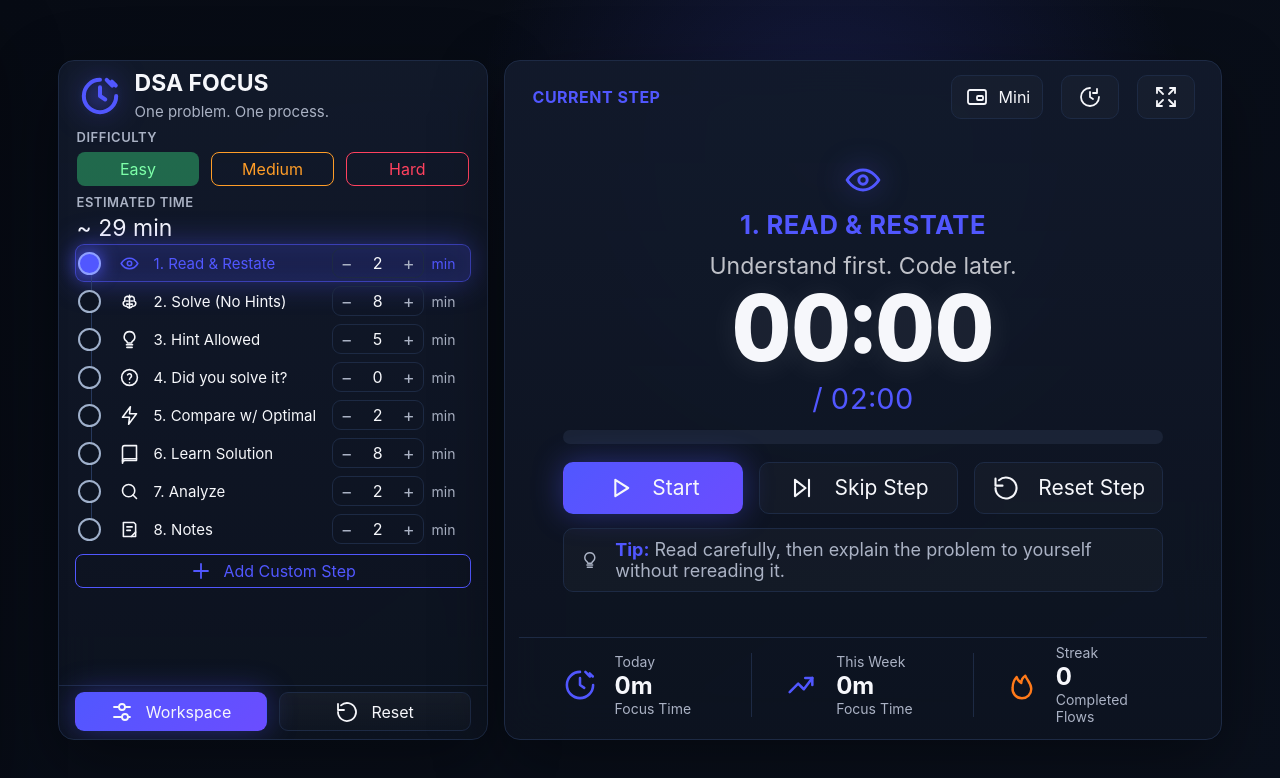
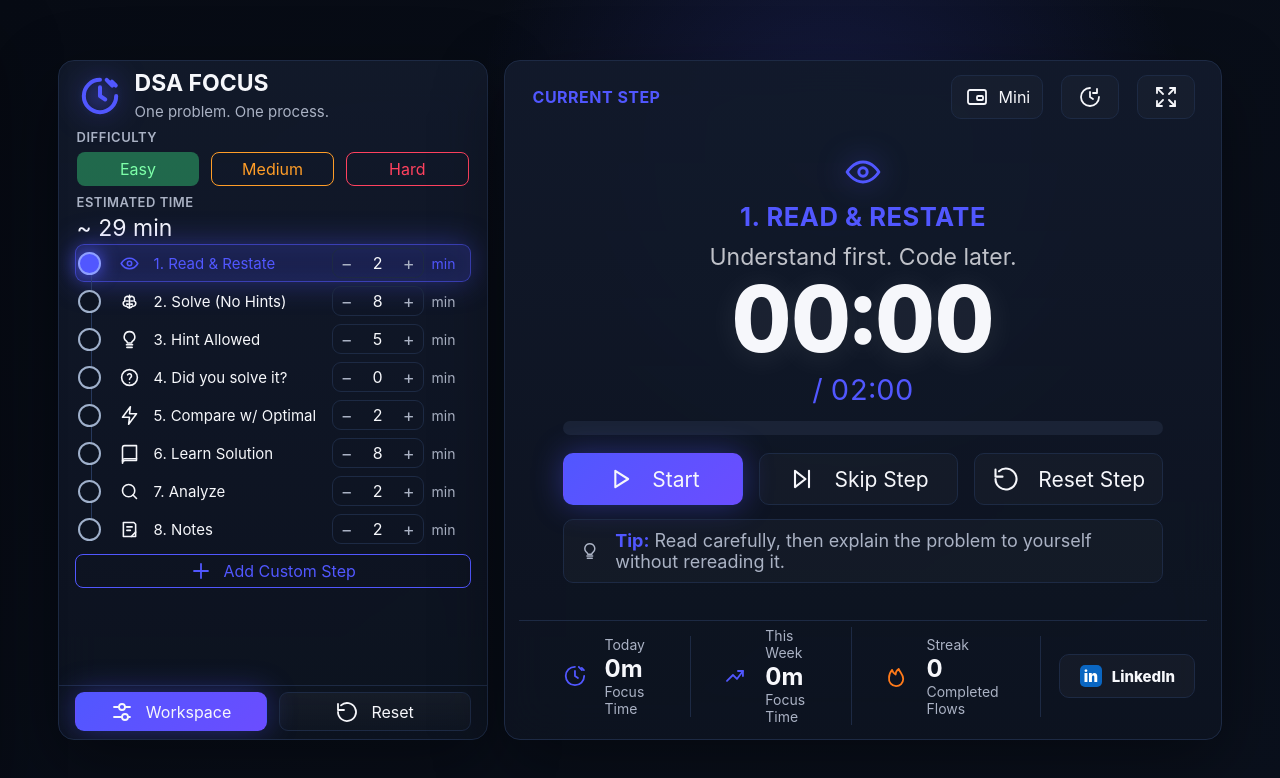
Before and after one commit to fija-K/Deadline-Clock, a plain HTML site: page index.html in a window 1280 px wide. Drawn offline with Linux system fonts and the light colour scheme.

Commit message:
project DeadlineClock

```diff
--- a/index.html
+++ b/index.html
@@ -122,6 +122,10 @@
           <div class="stat"><svg><use href="#icon-clock"></use></svg><div><span>Today</span><strong id="todayTimeStat">0h 0m</strong><small>Focus Time</small></div></div>
           <div class="stat"><svg><use href="#icon-trend"></use></svg><div><span>This Week</span><strong id="weekTimeStat">0h 0m</strong><small>Focus Time</small></div></div>
           <div class="stat"><svg class="orange"><use href="#icon-flame"></use></svg><div><span>Streak</span><strong id="streakStat">0</strong><small>Completed Flows</small></div></div>
+          <a class="linkedin-link" href="https://www.linkedin.com/in/fija-khan-69515b3a9/" target="_blank" rel="noopener noreferrer" title="Open LinkedIn profile">
+            <span>in</span>
+            <strong>LinkedIn</strong>
+          </a>
         </footer>
       </section>
     </main>
--- a/script.js
+++ b/script.js
@@ -541,7 +541,7 @@
     const durationSeconds = getDurationSeconds(item);
     markCompleted(item.id);
     if (item.id === "notes") {
-      if (countFocusTime) {
+      if (!state.sessionComplete) {
         state.stats.streak += 1;
       }
       state.sessionComplete = true;
--- a/style.css
+++ b/style.css
@@ -735,7 +735,7 @@ h1, h2, p {
 
 .stats-bar {
   display: grid;
-  grid-template-columns: repeat(3, 1fr);
+  grid-template-columns: repeat(3, 1fr) auto;
   align-items: center;
   gap: 0;
   border-top: 1px solid var(--line);
@@ -753,6 +753,49 @@ h1, h2, p {
 
 .stat:last-child {
   border-right: 0;
+}
+
+.linkedin-link {
+  align-self: center;
+  justify-self: end;
+  min-width: 136px;
+  height: 44px;
+  display: inline-flex;
+  align-items: center;
+  justify-content: center;
+  gap: 10px;
+  margin-left: 18px;
+  border: 1px solid var(--line);
+  border-radius: 10px;
+  background: rgba(255,255,255,.03);
+  color: var(--text);
+  text-decoration: none;
+  transition: transform 180ms ease, border-color 180ms ease, background 180ms ease, box-shadow 180ms ease;
+}
+
+.linkedin-link:hover {
+  transform: translateY(-1px);
+  border-color: #0a66c2;
+  background: rgba(10, 102, 194, .18);
+  box-shadow: 0 0 20px rgba(10, 102, 194, .22);
+}
+
+.linkedin-link span {
+  width: 22px;
+  height: 22px;
+  display: grid;
+  place-items: center;
+  border-radius: 5px;
+  background: #0a66c2;
+  color: #fff;
+  font-weight: 900;
+  font-size: 15px;
+  line-height: 1;
+}
+
+.linkedin-link strong {
+  font-size: 15px;
+  font-weight: 800;
 }
 
 .stat svg {
@@ -1456,6 +1499,11 @@ input, select {
     grid-template-columns: 1fr;
   }
 
+  .linkedin-link {
+    justify-self: stretch;
+    margin: 10px 14px 0;
+  }
+
   .stat {
     border-right: 0;
     border-bottom: 1px solid var(--line);
@@ -1555,6 +1603,11 @@ input, select {
     grid-template-columns: 1fr;
   }
 
+  .linkedin-link {
+    justify-self: stretch;
+    margin: 10px 14px 0;
+  }
+
   .stat {
     border-right: 0;
     border-bottom: 1px solid var(--line);
```
